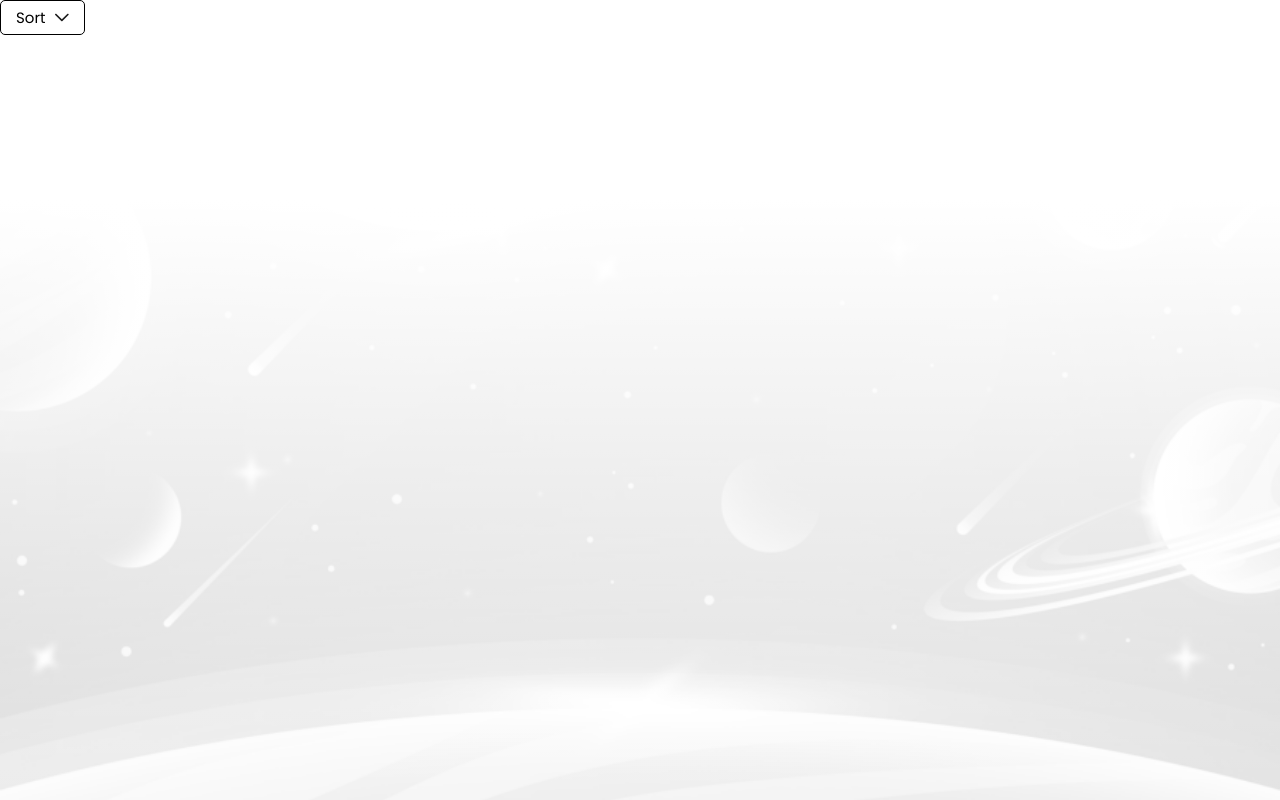
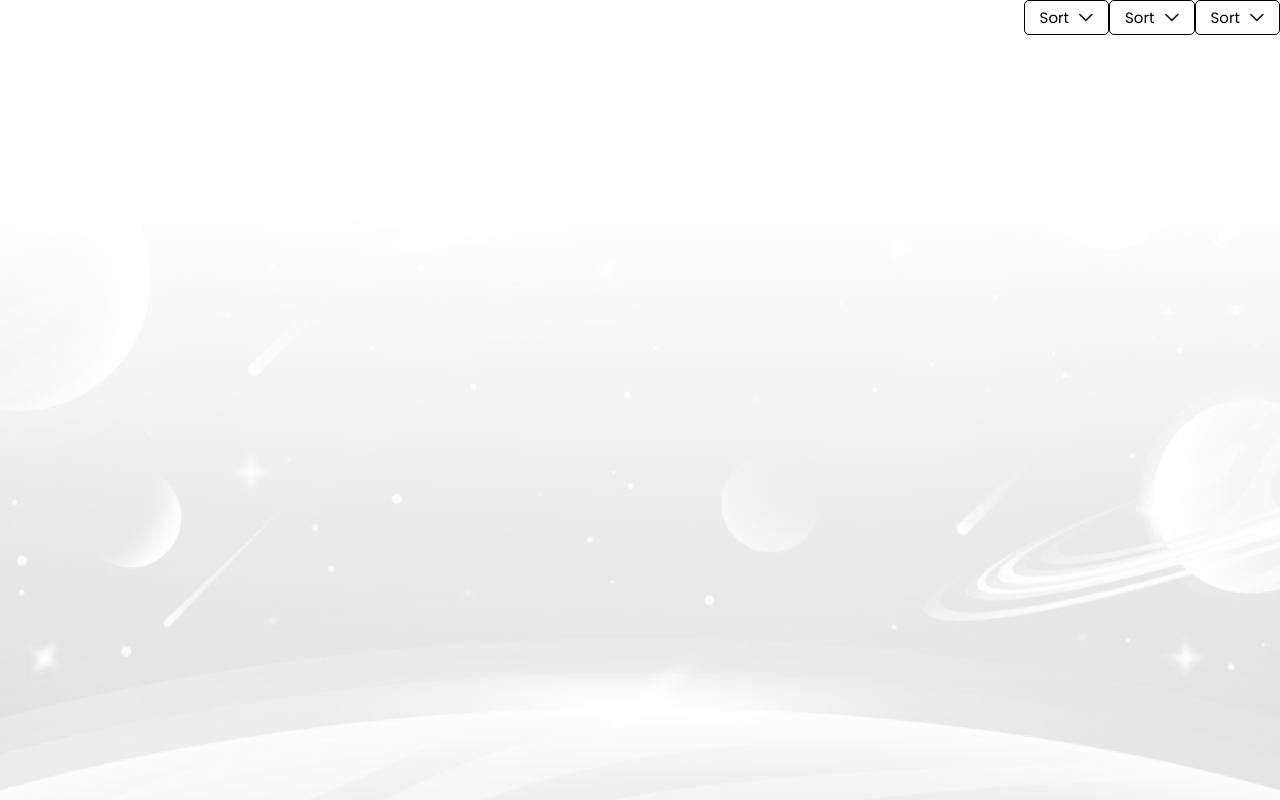
Before and after one commit to soklope/webdock, a React (Vite) app in the folder webdock-app/: page / in a window 1280 px wide. Built offline with nearby package versions, Linux system fonts and the light colour scheme.

Commit message:
Dots removed from menu list

```diff
--- a/webdock-app/src/App.jsx
+++ b/webdock-app/src/App.jsx
@@ -1,7 +1,7 @@
 // import { BrowserRouter, Routes, Route } from "react-router-dom";
 // import Navigation from "./layout/navigation/Navigation";
 // import CreatePostBtn from "./components/CreatePostBtn/CreatePostBtn";
-import SortFunction from "./components/SortFunctionAndFilterContainer/SortFunction/SortFunction.jsx";
+import SortFunctionAndFilterContainer from "./components/SortFunctionAndFilterContainer/SortFunctionFilterContainer.jsx";
 
 export default function App() {
   return (
@@ -14,7 +14,11 @@ export default function App() {
         </BrowserRouter> */}
         {/* <CreatePostBtn /> */}
 
-        <SortFunction />
+
+        <SortFunctionAndFilterContainer />
+
+
+
 
       </div>
     </div>
--- a/webdock-app/src/components/SortFunctionAndFilterContainer/SortFunction/DropdownMenu/DropdownMenu.scss
+++ b/webdock-app/src/components/SortFunctionAndFilterContainer/SortFunction/DropdownMenu/DropdownMenu.scss
@@ -8,4 +8,8 @@
     padding: 10px;
     border-radius: 5px;
     z-index: 1; // Ensure it's displayed above other content
+
+    ul {
+      list-style-type: none;
+    }
   }
--- a/webdock-app/src/components/SortFunctionAndFilterContainer/SortFunctionFilterContainer.jsx
+++ b/webdock-app/src/components/SortFunctionAndFilterContainer/SortFunctionFilterContainer.jsx
@@ -0,0 +1,10 @@
+import '../SortFunctionAndFilterContainer/SortFunctionFilterContainer.scss';
+import SortFunction from './SortFunction/SortFunction';'./SortFunction/SortFunction.jsx'
+
+export default function SortFunctionAndFilterContainer() {
+    return <div className="sort-ff-container">
+   <SortFunction />
+   <SortFunction />
+   <SortFunction />
+    </div>
+}
--- a/webdock-app/src/components/SortFunctionAndFilterContainer/SortFunctionFilterContainer.scss
+++ b/webdock-app/src/components/SortFunctionAndFilterContainer/SortFunctionFilterContainer.scss
@@ -0,0 +1,5 @@
+.sort-ff-container {
+    display: flex;
+    justify-content: flex-end;
+    align-items: center;
+  }
```
